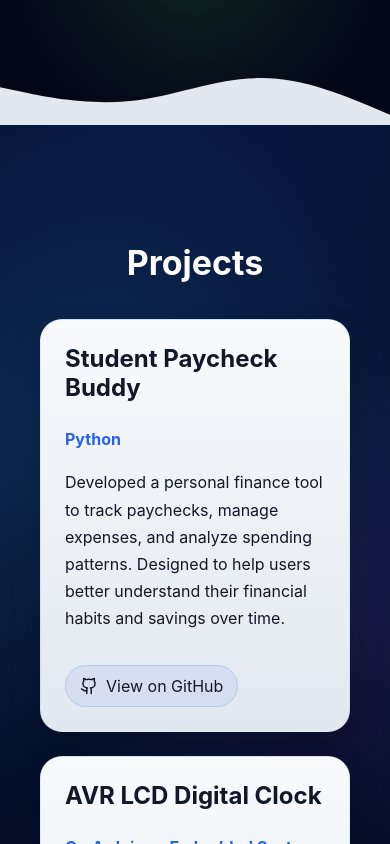
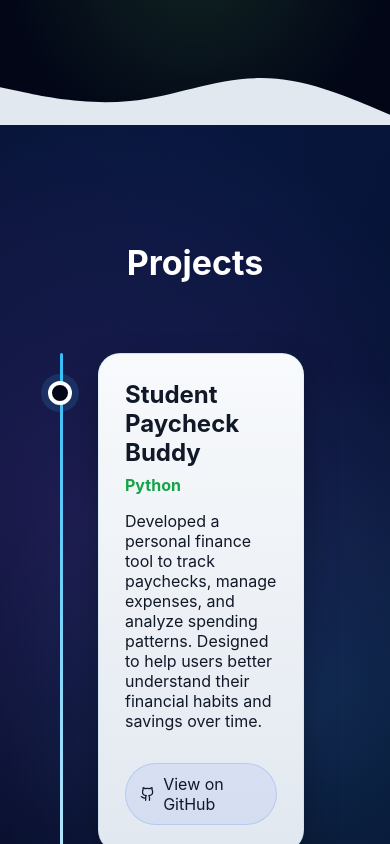
Before and after one commit to JasvinK/jasvin-portfolio, a React (Vite) app: page / in a window 390 px wide. Shown: the part 720-1564 px from the top of the page. Built offline with nearby package versions, Linux system fonts and the light colour scheme.

Commit message:
added projects timeline section and github links

```diff
--- a/src/App.css
+++ b/src/App.css
@@ -438,4 +438,17 @@ body {
   color: #111827;
 }
 
+.projects-timeline-section {
+  background:
+    radial-gradient(circle at 20% 20%, rgba(168, 85, 247, 0.14), transparent 26%),
+    radial-gradient(circle at 80% 30%, rgba(56, 189, 248, 0.14), transparent 24%),
+    radial-gradient(circle at top, #08173f, #020617 75%);
 }
+
+.project-tech-line {
+  color: #2563eb;
+  font-weight: 700;
+  margin: 0 0 12px;
+}
+
+}
--- a/src/App.jsx
+++ b/src/App.jsx
@@ -167,16 +167,19 @@ export default function App() {
         </div>
       </section>
 
+      <section className="timeline-section projects-timeline-section">
+        <div className="container">
+          <h2>Projects</h2>
 
-      <section className="projects-section">
-        <div className="container">
-          <h2 className="center-title">Projects</h2>
-
-          <div className="project-grid">
-            {projects.map((project) => (
-              <div key={project.title} className="project-card">
+          <div className="timeline">
+            {projects.map((project, index) => (
+              <div
+                key={project.title}
+                className={`timeline-row ${index % 2 === 0 ? "left" : "right"}`}
+              >
+                <div className="timeline-card">
                 <h3>{project.title}</h3>
-                <p className="project-tech">{project.tech}</p>
+                <p className="date">{project.tech}</p>
                 <p>{project.description}</p>
 
                 <a
@@ -187,7 +190,9 @@ export default function App() {
                 >
                   <Github size={18} />
                   <span>View on GitHub</span>
-                </a>
+                  </a>
+                </div>
+                <div className="timeline-dot" />
               </div>
             ))}
           </div>
```
